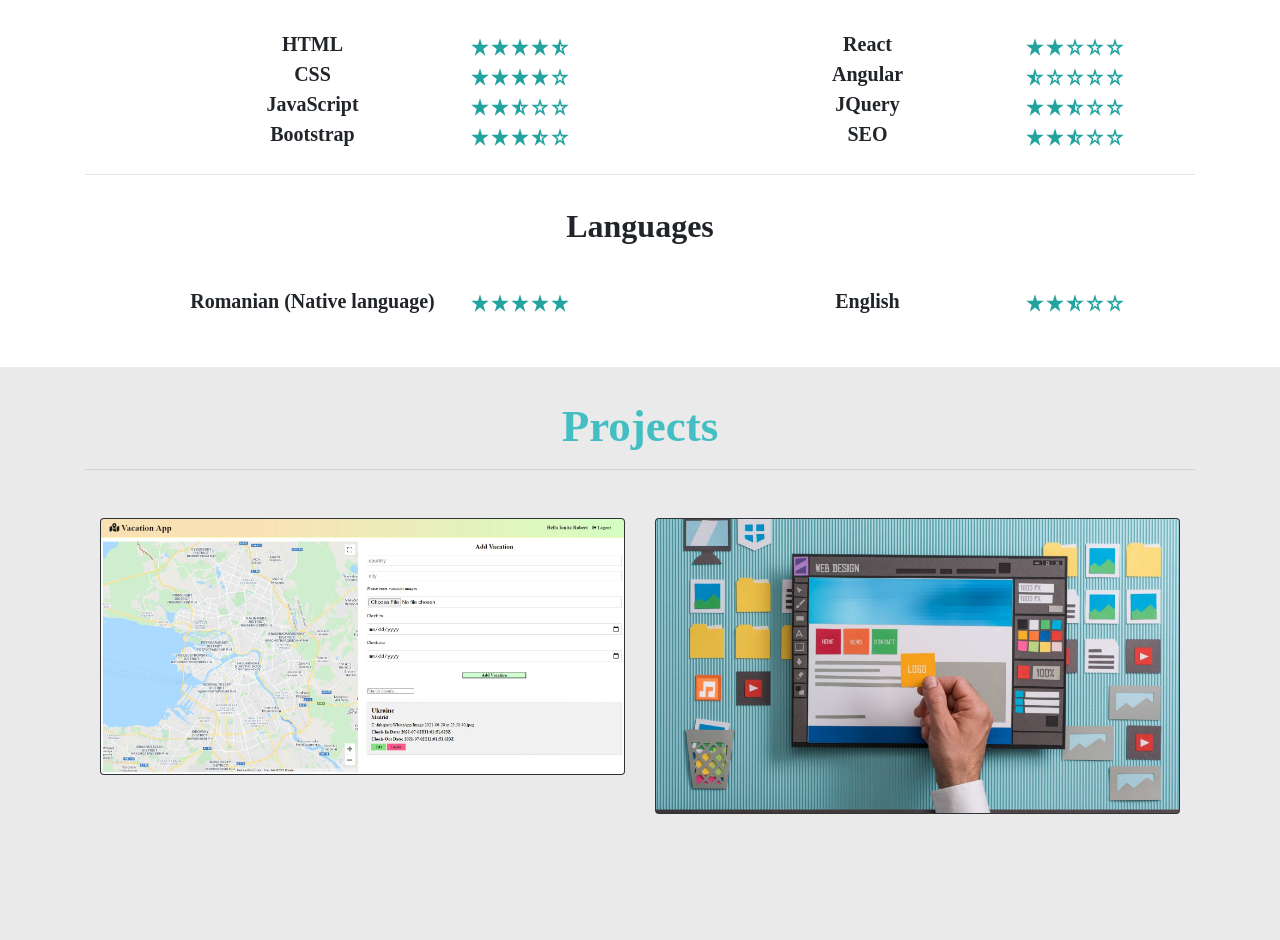
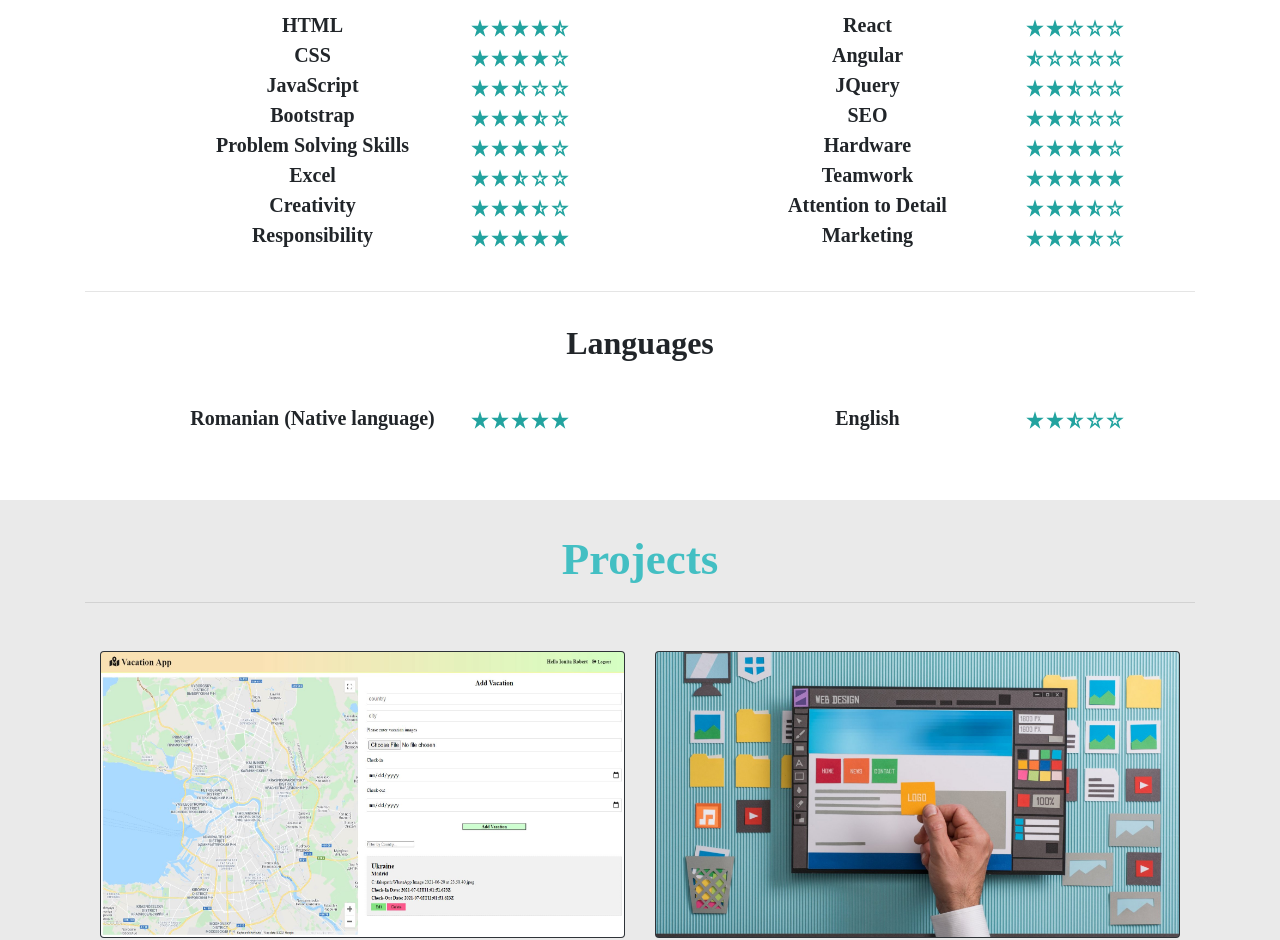
Before and after one commit to ionitarobert97/cv_website_app_react, a React (Create React App) app: page / in a window 1280 px wide. Shown: the part 1860-2800 px from the top of the page. Built offline with nearby package versions, Linux system fonts and the light colour scheme.

Commit message:
css and abilities modifications

```diff
--- a/src/App.css
+++ b/src/App.css
@@ -90,7 +90,8 @@ hr {
 }
 .social-profile {
   padding-top: 1rem;
-  display: grid;
+  display: flex;
+  justify-content: space-around;
   grid-template-columns: repeat(auto-fit, minmax(130px, 1fr));
   font-size: 25px;
   color: #22A39F;
@@ -200,7 +201,6 @@ hr {
 /* Abilities */
 .no-bullets{
   list-style-type: none;
-  margin: 0px;
   padding: 0px;
 }
 .ability-title{
@@ -237,6 +237,10 @@ hr {
   color: white;
 }
 
+.card-img {
+  height: 285px;
+}
+
 /* Contact */
 
 .contact-details{
@@ -250,7 +254,8 @@ hr {
 }
 .social {
   padding-top: 1.3rem;
-  display: grid;
+  display: flex;
+  justify-content: space-around;
   grid-template-columns: repeat(auto-fit, minmax(130px, 1fr));
   font-size: 25px;
 }
--- a/src/components/pages/Abilities.js
+++ b/src/components/pages/Abilities.js
@@ -95,6 +95,86 @@ const Abilities = () => {
                   </span>
                 </span>
               </li>
+              <li>
+                <span className="ability-title">Problem Solving Skills</span>
+                <span className="ability-score">
+                  <span>
+                    <VscStarFull />
+                  </span>
+                  <span>
+                    <VscStarFull />
+                  </span>
+                  <span>
+                    <VscStarFull />
+                  </span>
+                  <span>
+                    <VscStarFull />
+                  </span>
+                  <span>
+                    <VscStarEmpty />
+                  </span>
+                </span>
+              </li>
+              <li>
+                <span className="ability-title">Excel</span>
+                <span className="ability-score">
+                  <span>
+                    <VscStarFull />
+                  </span>
+                  <span>
+                    <VscStarFull />
+                  </span>
+                  <span>
+                    <VscStarHalf />
+                  </span>
+                  <span>
+                    <VscStarEmpty />
+                  </span>
+                  <span>
+                    <VscStarEmpty />
+                  </span>
+                </span>
+              </li>
+              <li>
+                <span className="ability-title">Creativity</span>
+                <span className="ability-score">
+                  <span>
+                    <VscStarFull />
+                  </span>
+                  <span>
+                    <VscStarFull />
+                  </span>
+                  <span>
+                    <VscStarFull />
+                  </span>
+                  <span>
+                    <VscStarHalf />
+                  </span>
+                  <span>
+                    <VscStarEmpty />
+                  </span>
+                </span>
+              </li>
+              <li>
+                <span className="ability-title">Responsibility</span>
+                <span className="ability-score">
+                  <span>
+                    <VscStarFull />
+                  </span>
+                  <span>
+                    <VscStarFull />
+                  </span>
+                  <span>
+                    <VscStarFull />
+                  </span>
+                  <span>
+                    <VscStarFull />
+                  </span>
+                  <span>
+                    <VscStarFull />
+                  </span>
+                </span>
+              </li>
             </ul>
           </Col>
           <Col>
@@ -179,6 +259,86 @@ const Abilities = () => {
                   </span>
                 </span>
               </li>
+              <li>
+                <span className="ability-title">Hardware</span>
+                <span className="ability-score">
+                  <span>
+                    <VscStarFull />
+                  </span>
+                  <span>
+                    <VscStarFull />
+                  </span>
+                  <span>
+                    <VscStarFull />
+                  </span>
+                  <span>
+                    <VscStarFull />
+                  </span>
+                  <span>
+                    <VscStarEmpty />
+                  </span>
+                </span>
+              </li>
+              <li>
+                <span className="ability-title">Teamwork</span>
+                <span className="ability-score">
+                  <span>
+                    <VscStarFull />
+                  </span>
+                  <span>
+                    <VscStarFull />
+                  </span>
+                  <span>
+                    <VscStarFull />
+                  </span>
+                  <span>
+                    <VscStarFull />
+                  </span>
+                  <span>
+                    <VscStarFull />
+                  </span>
+                </span>
+              </li>
+              <li>
+                <span className="ability-title">Attention to Detail</span>
+                <span className="ability-score">
+                  <span>
+                    <VscStarFull />
+                  </span>
+                  <span>
+                    <VscStarFull />
+                  </span>
+                  <span>
+                    <VscStarFull />
+                  </span>
+                  <span>
+                    <VscStarHalf />
+                  </span>
+                  <span>
+                    <VscStarEmpty />
+                  </span>
+                </span>
+              </li>
+              <li>
+                <span className="ability-title">Marketing</span>
+                <span className="ability-score">
+                  <span>
+                    <VscStarFull />
+                  </span>
+                  <span>
+                    <VscStarFull />
+                  </span>
+                  <span>
+                    <VscStarFull />
+                  </span>
+                  <span>
+                    <VscStarHalf />
+                  </span>
+                  <span>
+                    <VscStarEmpty />
+                  </span>
+                </span>
+              </li>
             </ul>
           </Col>
         </Row>
@@ -216,9 +376,7 @@ const Abilities = () => {
           <Col>
             <ul className="no-bullets">
               <li>
-                <span className="ability-title">
-                  English
-                </span>
+                <span className="ability-title">English</span>
                 <span className="ability-score">
                   <span>
                     <VscStarFull />
--- a/src/components/pages/Profile.js
+++ b/src/components/pages/Profile.js
@@ -29,10 +29,10 @@ const Profile = () => {
             </Col>
             <Col>
               <Image src={Me} thumbnail />
-              <p className="text-profile">
+              {/* <p className="text-profile">
                 "I'd better be stupid for 5 minutes if I ask a question, than to
                 stay stupid all your life... ”
-              </p>
+              </p> */}
             </Col>
             <Col>
               <h4 className="profile-subtitle1">Details</h4>
--- a/src/components/pages/Projects.js
+++ b/src/components/pages/Projects.js
@@ -24,7 +24,7 @@ const Projects = () => {
                 <Card.ImgOverlay className="cardTextContainer">
                   <Card.Title>Vacation App</Card.Title>
                   <hr />
-                  <Card.Text>Project still progress...</Card.Text>
+                  <Card.Text>Project still in progress...</Card.Text>
                   <Card.Text>Not all features fully implemented</Card.Text>
                   <Card.Text>Creation date: June 2021 </Card.Text>
                 </Card.ImgOverlay>
@@ -39,10 +39,10 @@ const Projects = () => {
                   </Card.Title>
                   <hr />
                   <Card.Text className="card-text">
-                    These are containers for future projects.
+                    This is a container for future projects.
                   </Card.Text>
                   <Card.Text className="card-text">
-                    Create date: Unknown yet{" "}
+                    {/* Create date: ... */}
                   </Card.Text>
                 </Card.ImgOverlay>
               </Card>
```
